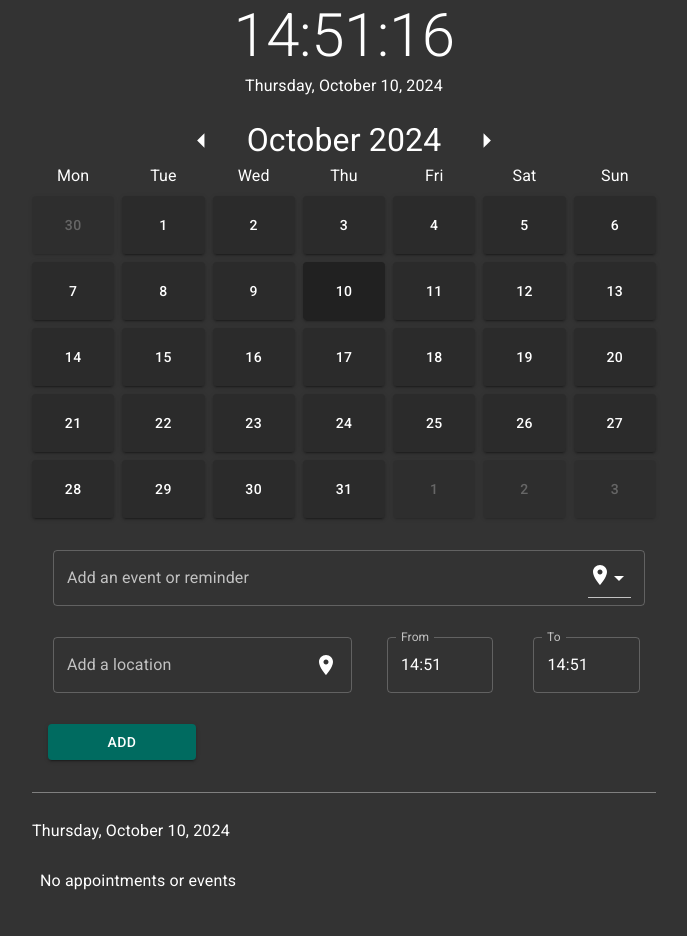
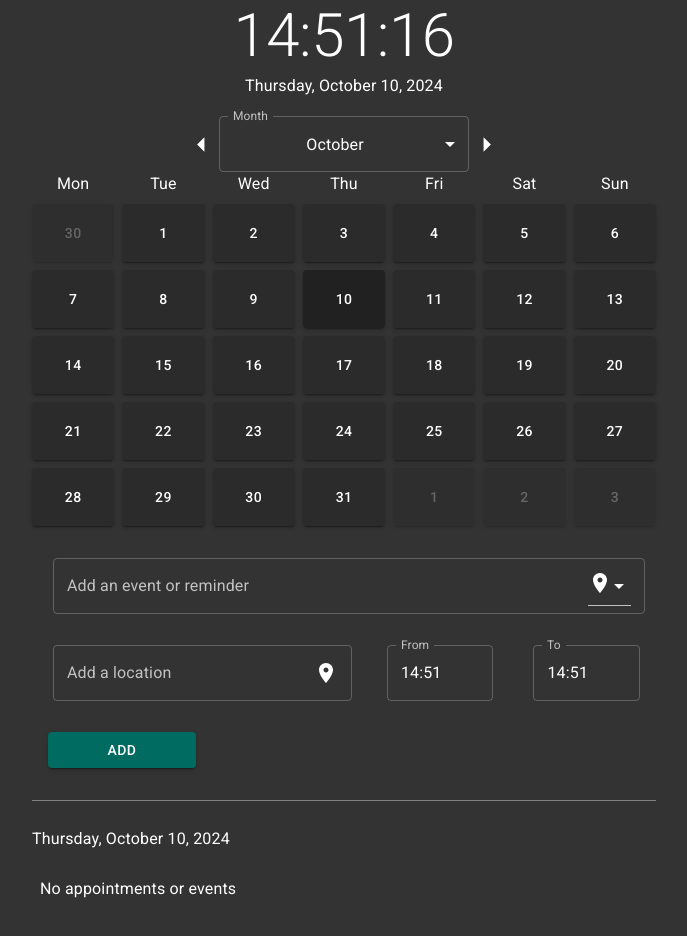
Before and after one commit to MarcusMohns/simple-calendar, a React (Vite) app: page / in a window 1280 px wide. Shown: the top 936 px of the page, without its empty margins (296-983 px from the left). Built offline with nearby package versions, Linux system fonts and the light colour scheme.

Commit message:
add month select input

```diff
--- a/src/Calendar.jsx
+++ b/src/Calendar.jsx
@@ -168,6 +168,8 @@ const Calendar = () => {
       <Suspense fallback={<CircularProgress color="success" />}>
         <Month
           month={calendar[selectedDate.month]}
+          selectedMonth={selectedDate.month}
+          setSelectedDate={setSelectedDate}
           nextMonth={nextMonth}
           previousMonth={previousMonth}
           handleHighlighted={handleHighlighted}
--- /dev/null
+++ b/src/Components/SelectMonth.jsx
@@ -0,0 +1,72 @@
+import React from "react";
+import Box from "@mui/material/Box";
+import InputLabel from "@mui/material/InputLabel";
+import MenuItem from "@mui/material/MenuItem";
+import FormControl from "@mui/material/FormControl";
+import Select from "@mui/material/Select";
+import Grid from "@mui/material/Grid2";
+import ArrowRightIcon from "@mui/icons-material/ArrowRight";
+import ArrowLeftIcon from "@mui/icons-material/ArrowLeft";
+import { MONTHS } from "../Utilities";
+
+const SelectMonth = ({
+  month,
+  nextMonth,
+  previousMonth,
+  selectedMonth,
+  setSelectedDate,
+  handleHighlighted,
+  currDay,
+  currMonth,
+  currYear,
+}) => {
+  const handleChange = (event) => {
+    setSelectedDate((oldDate) => ({ ...oldDate, month: event.target.value }));
+  };
+
+  return (
+    <Box
+      sx={{
+        display: "flex",
+        justifyContent: "center",
+        alignItems: "center",
+        fontSize: "2em",
+      }}
+    >
+      <ArrowLeftIcon
+        onClick={previousMonth}
+        fontSize="large"
+        sx={{ cursor: "pointer" }}
+      />
+      <Box
+        sx={{
+          minWidth: "250px",
+          textAlign: "center",
+        }}
+      >
+        <FormControl fullWidth>
+          <InputLabel id="month-select-label">Month</InputLabel>
+          <Select
+            labelId="month-select-label"
+            value={selectedMonth}
+            label="Month"
+            onChange={handleChange}
+          >
+            {MONTHS.map((month, idx) => (
+              <MenuItem key={month} value={idx}>
+                {month}
+              </MenuItem>
+            ))}
+          </Select>
+        </FormControl>
+      </Box>
+      <ArrowRightIcon
+        onClick={nextMonth}
+        fontSize="large"
+        sx={{ cursor: "pointer" }}
+      />
+    </Box>
+  );
+};
+
+export default SelectMonth;
--- a/src/Month.jsx
+++ b/src/Month.jsx
@@ -5,11 +5,14 @@ import Day from "./Day";
 import ArrowRightIcon from "@mui/icons-material/ArrowRight";
 import ArrowLeftIcon from "@mui/icons-material/ArrowLeft";
 import { DAYS } from "./Utilities";
+import SelectMonth from "./Components/SelectMonth";
 
 const Month = ({
   month,
   nextMonth,
   previousMonth,
+  selectedMonth,
+  setSelectedDate,
   handleHighlighted,
   currDay,
   currMonth,
@@ -17,33 +20,13 @@ const Month = ({
 }) => {
   return (
     <Box sx={{ flexGrow: 1, maxWidth: { xs: "100%", lg: "50%" } }}>
-      <Box
-        sx={{
-          display: "flex",
-          justifyContent: "center",
-          alignItems: "center",
-          fontSize: "2em",
-        }}
-      >
-        <ArrowLeftIcon
-          onClick={previousMonth}
-          fontSize="large"
-          sx={{ cursor: "pointer" }}
-        />
-        <Box
-          sx={{
-            minWidth: "250px",
-            textAlign: "center",
-          }}
-        >
-          {month.name} {month.year}
-        </Box>
-        <ArrowRightIcon
-          onClick={nextMonth}
-          fontSize="large"
-          sx={{ cursor: "pointer" }}
-        />
-      </Box>
+      <SelectMonth
+        selectedMonth={selectedMonth}
+        setSelectedDate={setSelectedDate}
+        month={month}
+        nextMonth={nextMonth}
+        previousMonth={previousMonth}
+      />
       <Grid container spacing={1} columns={7}>
         {DAYS.map((day) => (
           <Grid size={1} key={day} sx={{ textAlign: "center" }}>
```
